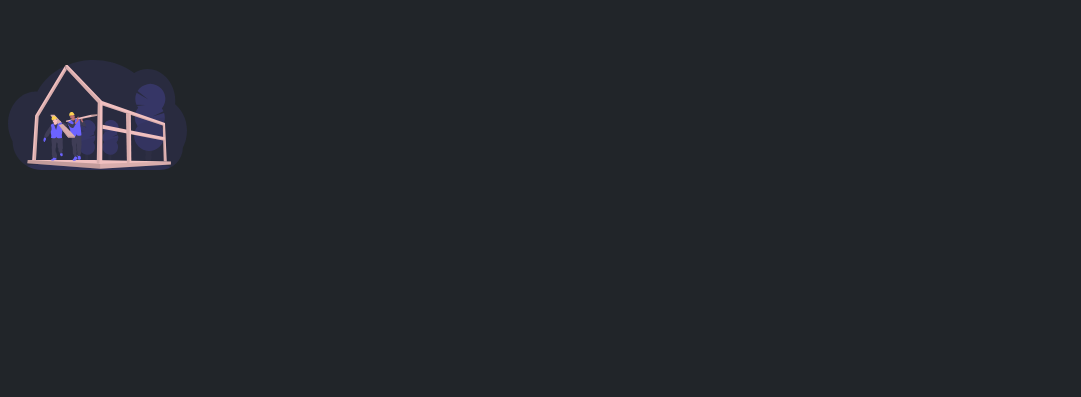
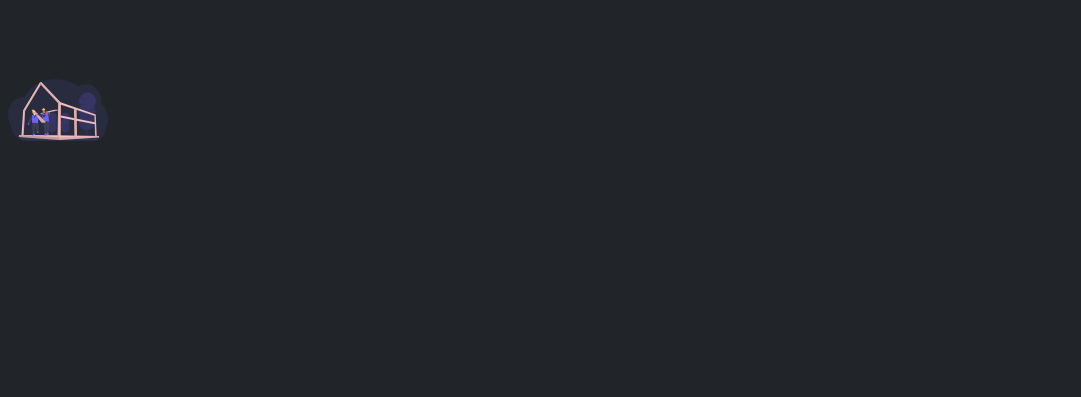
Before and after one commit to CodeSudo/codesudo.github.io, a plain HTML site: page index.html in a window 1280 px wide. Shown: the part 193-590 px from the top of the page, without its empty margins (0-1081 px from the left). Drawn offline with Linux system fonts and the light colour scheme.

Commit message:
Update index.html

```diff
--- a/index.html
+++ b/index.html
@@ -19,7 +19,7 @@
   }
 </style>
     <div>
-      <img src="undraw_under_construction_46pa.svg" height="110px">
+      <img src="undraw_under_construction_46pa.svg" height="100px" width="100">
     </div>
     <div>
 <h1>Website is Under Maintainence</h1>
```
